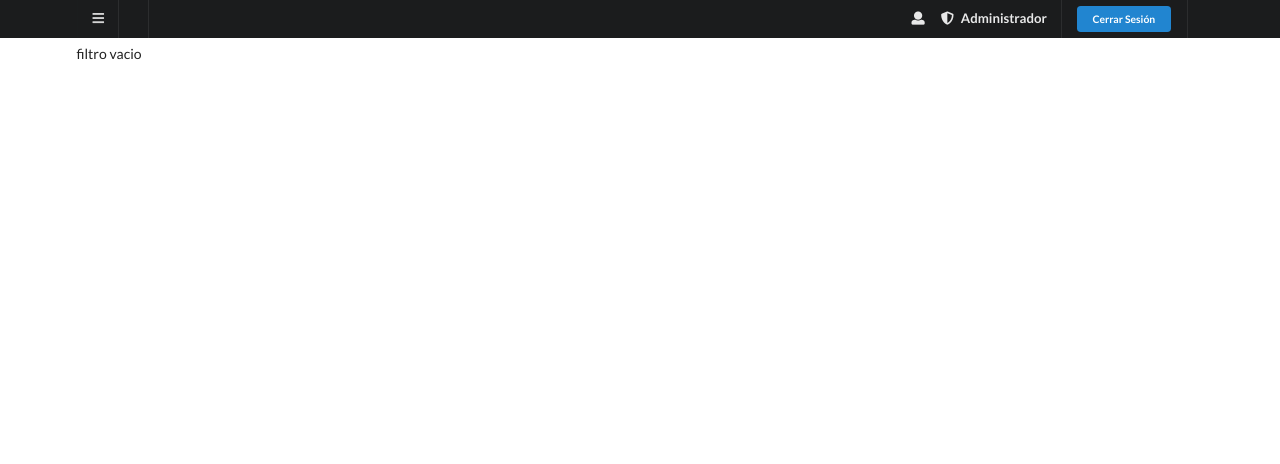
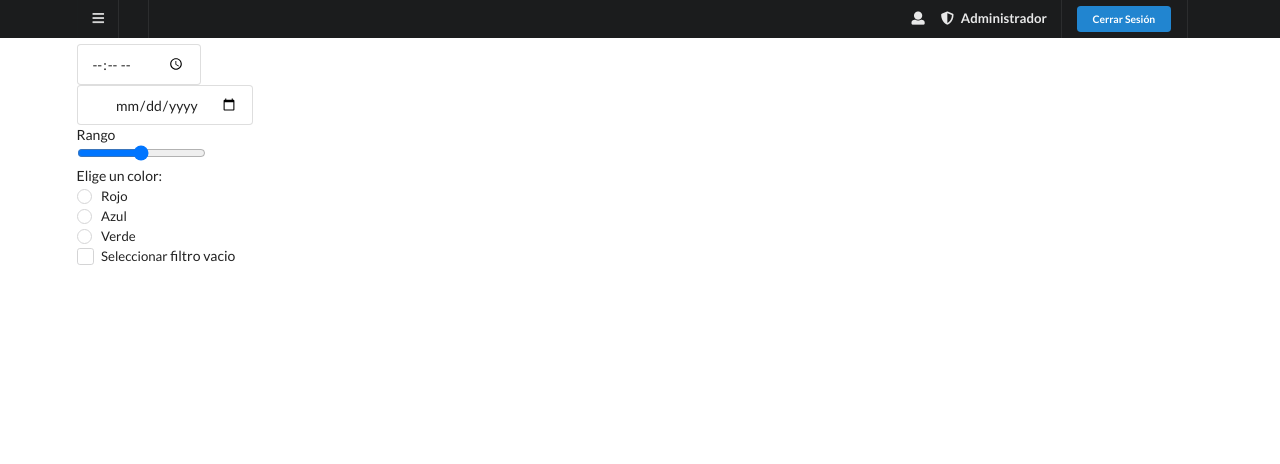
Before and after one commit to Roiman93/VentasWeb, a PHP site: the page made by views/pages/Customer.php in a window 1280 px wide. Shown: the top 464 px of the page. Run offline with PHP 8.4, Linux system fonts and the light colour scheme; the template is opened without the code that fills it, so the values that code supplies are empty; the visitor is signed in with stand-in values (Sample User, id 1).

Commit message:
se agregaron varios types  de input y sus validaciones

```diff
--- a/views/pages/Customer.php
+++ b/views/pages/Customer.php
@@ -3,6 +3,59 @@
 <div class="ui hidden divider"></div>
 <div class="ui hidden divider"></div>
 <div class="ui very relax container m-a-70-m-b-70 ">
+
+<div class="ui input">
+  <input type="time" value="">
+</div>
+
+<div class="ui calendar">
+  <div class="ui input left icon">
+
+    <input type="date" placeholder="Fecha" value="">
+  </div>
+</div>
+
+<label>Rango</label>
+<div class="ui range">
+  <input type="range" min="0" max="100" step="1">
+</div>
+
+
+
+  <div class="grouped fields">
+    <label>Elige un color:</label>
+    <div class="field">
+      <div class="ui radio checkbox">
+        <input type="radio" name="color" value="red">
+        <label>Rojo</label>
+      </div>
+    </div>
+    <div class="field">
+      <div class="ui radio checkbox">
+        <input type="radio" name="color" value="blue">
+        <label>Azul</label>
+      </div>
+    </div>
+    <div class="field">
+      <div class="ui radio checkbox">
+        <input type="radio" name="color" value="green">
+        <label>Verde</label>
+      </div>
+    </div>
+  </div>
+
+
+
+
+
+
+
+
+<div class="ui checkbox">
+  <input type="checkbox" name="example">
+  <label>Seleccionar</label>
+</div>
+
 
   <!-- fILTROS-->
   <?php echo isset($filter) && !empty($filter) ? $filter : "filtro vacio"; ?>
@@ -15,6 +68,12 @@
   <div id="tbl_customer" class="container" style="height: 5000px; overflow: auto;">
     <!-- Tabla ajax -->
   </div>
+
+
+
+
+
+
 
 
   <!-- fin -->
```
